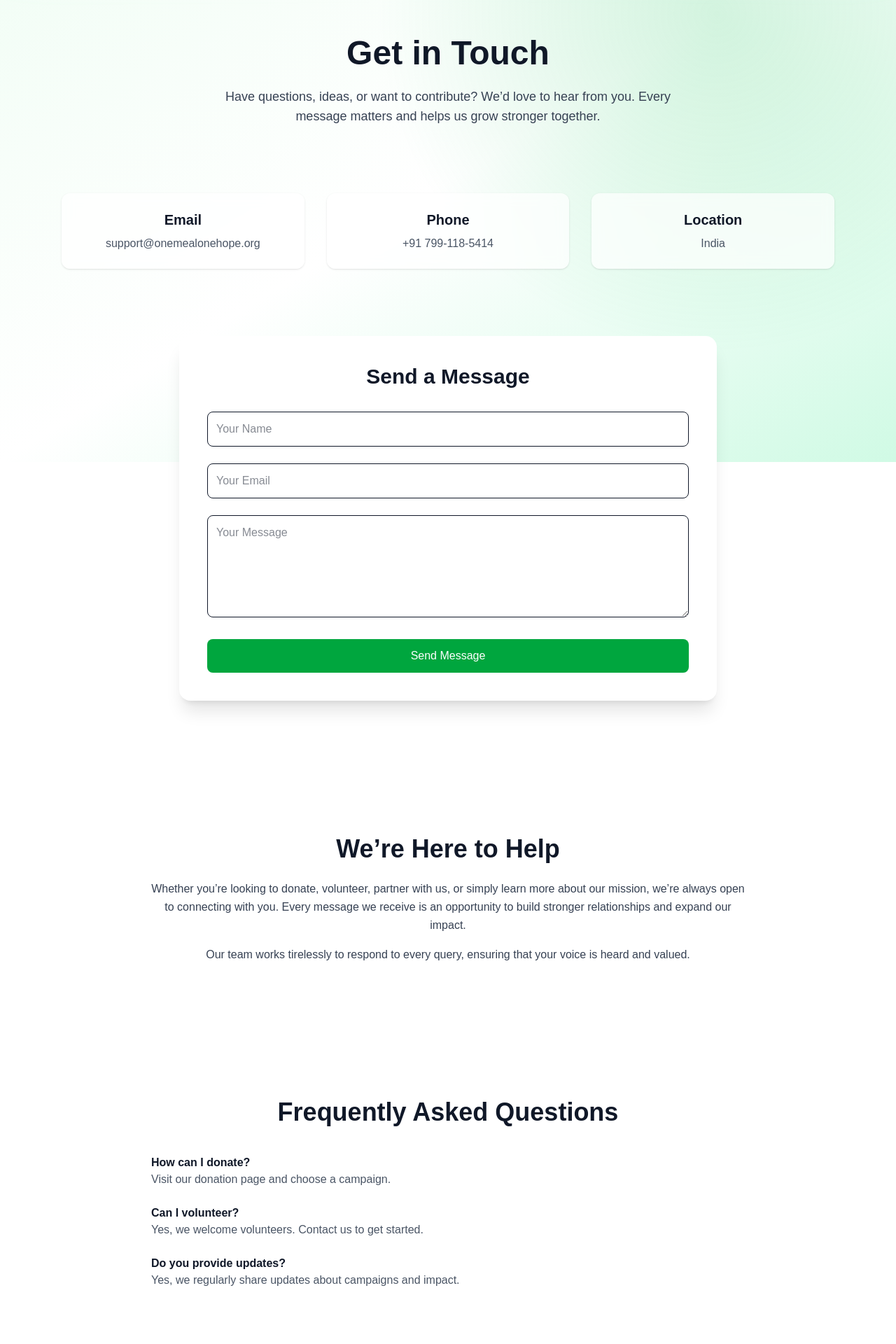
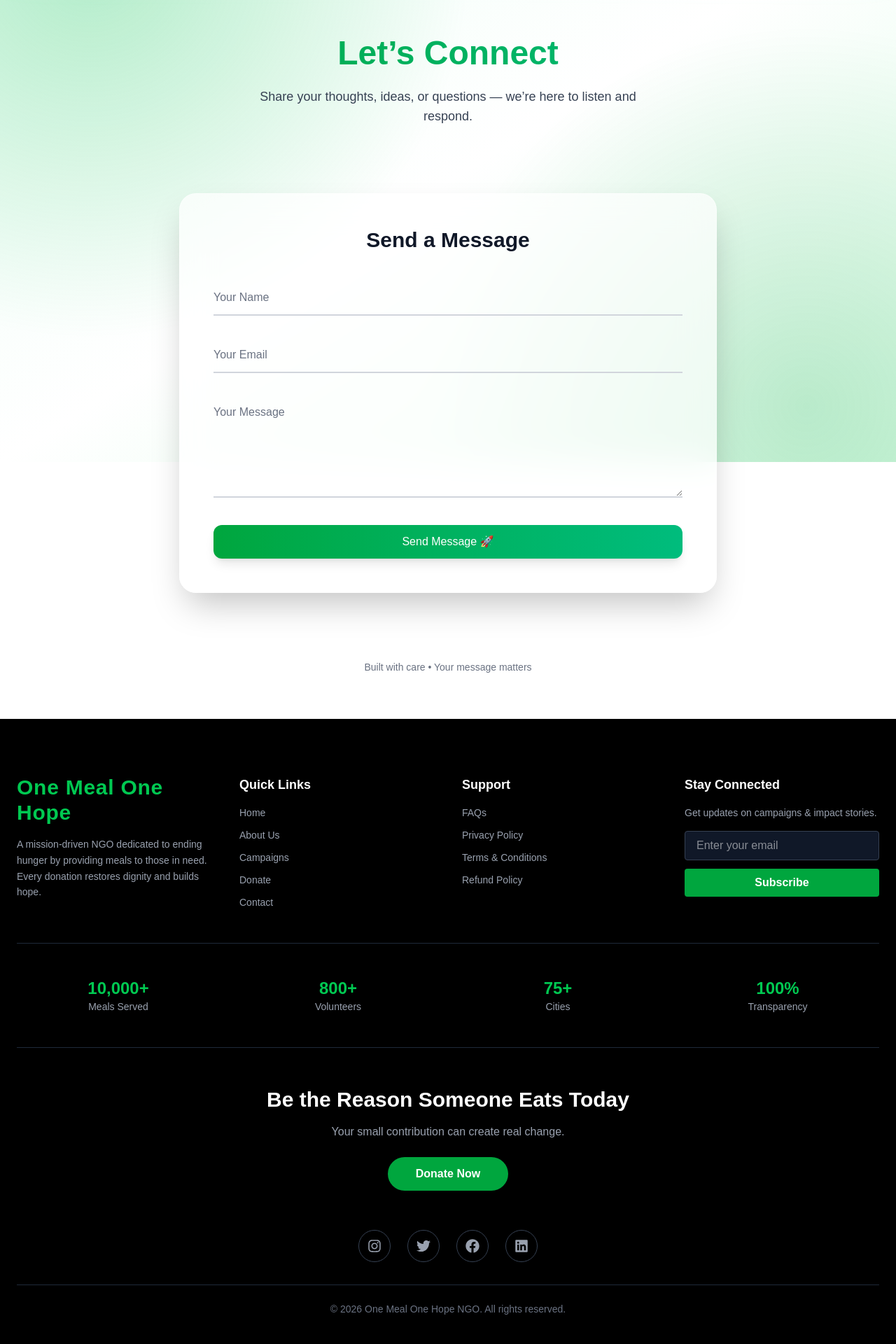
Before and after one commit to itsabhishekme/One-Meal-One-Hope, a Next.js app: page /contact in a window 1280 px wide. Shown: the part 140-2060 px from the top of the page at 70% size. Built offline with nearby package versions, Linux system fonts and the light colour scheme.

Commit message:
Contact form

```diff
--- /dev/null
+++ b/app/api/contact/route.ts
@@ -0,0 +1,145 @@
+import nodemailer from "nodemailer";
+import { NextResponse } from "next/server";
+
+export async function POST(req: Request) {
+  try {
+    const { name, email, message } = await req.json();
+
+    // ✅ VALIDATION
+    if (!name || !email || !message) {
+      return NextResponse.json({
+        success: false,
+        error: "All fields are required",
+      });
+    }
+
+    // ✅ TRANSPORTER (GMAIL)
+    const transporter = nodemailer.createTransport({
+      service: "gmail",
+      auth: {
+        user: process.env.EMAIL_USER,
+        pass: process.env.EMAIL_PASS,
+      },
+    });
+
+    // ===============================
+    // 📩 ADMIN EMAIL (YOU RECEIVE)
+    // ===============================
+    const adminTemplate = `
+      <div style="font-family: 'Segoe UI', sans-serif; background:#f1f5f9; padding:30px;">
+        <div style="max-width:650px; margin:auto; background:white; border-radius:16px; overflow:hidden; box-shadow:0 15px 40px rgba(0,0,0,0.08);">
+
+          <!-- HEADER -->
+          <div style="background:linear-gradient(90deg,#16a34a,#10b981); padding:25px; color:white; text-align:center;">
+            <h2 style="margin:0;">📩 New Contact Message</h2>
+            <p style="margin:5px 0 0; font-size:14px;">Your website received a new inquiry</p>
+          </div>
+
+          <!-- BODY -->
+          <div style="padding:25px;">
+            <div style="margin-bottom:15px;">
+              <strong>Name:</strong><br/>
+              <span style="color:#374151;">${name}</span>
+            </div>
+
+            <div style="margin-bottom:15px;">
+              <strong>Email:</strong><br/>
+              <span style="color:#374151;">${email}</span>
+            </div>
+
+            <div style="margin-top:20px;">
+              <strong>Message:</strong>
+              <div style="margin-top:10px; background:#f3f4f6; padding:15px; border-radius:10px; line-height:1.6;">
+                ${message}
+              </div>
+            </div>
+          </div>
+
+          <!-- FOOTER -->
+          <div style="background:#f9fafb; padding:15px; text-align:center; font-size:12px; color:#6b7280;">
+            🚀 Sent from your contact form • ${new Date().toLocaleString()}
+          </div>
+
+        </div>
+      </div>
+    `;
+
+    // ===============================
+    // 📬 USER AUTO-REPLY EMAIL
+    // ===============================
+    const userTemplate = `
+      <div style="font-family: 'Segoe UI', sans-serif; background:#f9fafb; padding:30px;">
+        <div style="max-width:600px; margin:auto; background:white; border-radius:16px; overflow:hidden; box-shadow:0 10px 30px rgba(0,0,0,0.08);">
+
+          <!-- HEADER -->
+          <div style="background:linear-gradient(90deg,#16a34a,#10b981); padding:20px; text-align:center; color:white;">
+            <h2 style="margin:0;">Thank You, ${name}! 🌿</h2>
+          </div>
+
+          <!-- BODY -->
+          <div style="padding:25px; color:#374151;">
+            <p>Hello ${name},</p>
+
+            <p>
+              Thank you for reaching out to us. We’ve received your message and truly appreciate you taking the time to connect.
+            </p>
+
+            <p>
+              Our team will review your message and get back to you as soon as possible.
+            </p>
+
+            <div style="margin-top:20px; padding:15px; background:#ecfdf5; border-radius:10px;">
+              <strong>Your Message:</strong>
+              <p style="margin-top:10px;">${message}</p>
+            </div>
+
+            <p style="margin-top:20px;">
+              Warm regards,<br/>
+              <strong>Your Team</strong>
+            </p>
+          </div>
+
+          <!-- FOOTER -->
+          <div style="background:#f3f4f6; padding:15px; text-align:center; font-size:12px; color:#6b7280;">
+            This is an automated response. Please do not reply directly.
+          </div>
+
+        </div>
+      </div>
+    `;
+
+    // ===============================
+    // 🚀 SEND EMAIL TO ADMIN
+    // ===============================
+    await transporter.sendMail({
+      from: `"Contact Form" <${process.env.EMAIL_USER}>`,
+      replyTo: email,
+      to: process.env.EMAIL_USER,
+      subject: `📩 New Message from ${name}`,
+      html: adminTemplate,
+      text: message,
+    });
+
+    // ===============================
+    // 📬 SEND AUTO REPLY TO USER
+    // ===============================
+    await transporter.sendMail({
+      from: `"Support Team" <${process.env.EMAIL_USER}>`,
+      to: email,
+      subject: "✅ We received your message",
+      html: userTemplate,
+    });
+
+    console.log("✅ Both emails sent successfully");
+
+    return NextResponse.json({ success: true });
+
+  } catch (error: any) {
+    console.error("❌ EMAIL ERROR:", error);
+
+    return NextResponse.json({
+      success: false,
+      error: error.message,
+    });
+  }
+}
--- a/app/contact/page.tsx
+++ b/app/contact/page.tsx
@@ -9,142 +9,169 @@ export default function Contact() {
     message: "",
   });
 
-  const handleSubmit = (e: any) => {
+  const [status, setStatus] = useState<"idle" | "loading" | "success" | "error">("idle");
+
+  const handleSubmit = async (e: any) => {
     e.preventDefault();
-    alert("Message sent successfully!");
+    setStatus("loading");
+
+    try {
+      const res = await fetch("/api/contact", {
+        method: "POST",
+        headers: {
+          "Content-Type": "application/json",
+        },
+        body: JSON.stringify(form),
+      });
+
+      const data = await res.json();
+
+      if (data.success) {
+        setStatus("success");
+        setForm({ name: "", email: "", message: "" });
+      } else {
+        setStatus("error");
+      }
+    } catch {
+      setStatus("error");
+    }
   };
 
   return (
-    <main className="relative overflow-hidden text-gray-900">
+    <main className="relative min-h-screen overflow-hidden text-gray-900">
 
       {/* 🌈 BACKGROUND */}
-      <div className="fixed inset-0 -z-10 bg-gradient-to-br from-green-50 via-white to-emerald-100" />
-      <div className="fixed inset-0 -z-10 opacity-20 bg-[radial-gradient(circle_at_80%_20%,#22c55e,transparent_40%)]" />
+      <div className="fixed inset-0 -z-10 bg-gradient-to-br from-emerald-50 via-white to-green-100" />
+      <div className="fixed inset-0 -z-10 opacity-30 bg-[radial-gradient(circle_at_10%_10%,#22c55e,transparent_40%)]" />
+      <div className="fixed inset-0 -z-10 opacity-20 bg-[radial-gradient(circle_at_90%_90%,#16a34a,transparent_40%)]" />
+
+      {/* 🎉 SUCCESS OVERLAY */}
+      {status === "success" && (
+        <div className="fixed inset-0 z-50 flex items-center justify-center bg-white/70 backdrop-blur-xl">
+          <div className="bg-white rounded-3xl shadow-2xl p-12 text-center max-w-md animate-[fadeIn_0.4s_ease]">
+
+            <div className="w-20 h-20 mx-auto mb-6 flex items-center justify-center rounded-full bg-green-100">
+              <span className="text-4xl animate-bounce">✅</span>
+            </div>
+
+            <h2 className="text-3xl font-bold text-green-600">
+              Message Delivered
+            </h2>
+
+            <p className="mt-4 text-gray-600 leading-relaxed">
+              Your message has been successfully sent.
+              We truly appreciate you reaching out and will respond shortly.
+            </p>
+
+            <button
+              onClick={() => setStatus("idle")}
+              className="mt-8 px-6 py-3 rounded-xl bg-gradient-to-r from-green-600 to-emerald-500 text-white shadow-lg hover:scale-105 transition"
+            >
+              Send Another Message
+            </button>
+          </div>
+        </div>
+      )}
 
       {/* HERO */}
       <section className="py-24 text-center px-6">
-        <h1 className="text-5xl font-extrabold">Get in Touch</h1>
-        <p className="mt-6 max-w-2xl mx-auto text-lg text-gray-700">
-          Have questions, ideas, or want to contribute? We’d love to hear from you.
-          Every message matters and helps us grow stronger together.
+        <h1 className="text-5xl font-extrabold bg-gradient-to-r from-green-600 to-emerald-500 bg-clip-text text-transparent">
+          Let’s Connect
+        </h1>
+        <p className="mt-6 text-lg text-gray-700 max-w-xl mx-auto">
+          Share your thoughts, ideas, or questions — we’re here to listen and respond.
         </p>
       </section>
 
-      {/* CONTACT INFO */}
-      <section className="max-w-6xl mx-auto px-6 grid md:grid-cols-3 gap-8 text-center">
+      {/* FORM */}
+      <section className="pb-24 px-6">
+        <div className="max-w-3xl mx-auto bg-white/70 backdrop-blur-xl p-12 rounded-3xl shadow-2xl border border-white/40">
 
-        <div className="p-6 bg-white/70 backdrop-blur rounded-xl shadow">
-          <h3 className="font-bold text-xl">Email</h3>
-          <p className="mt-2 text-gray-600">support@onemealonehope.org</p>
-        </div>
+          <h2 className="text-3xl font-bold text-center mb-10">
+            Send a Message
+          </h2>
 
-        <div className="p-6 bg-white/70 backdrop-blur rounded-xl shadow">
-          <h3 className="font-bold text-xl">Phone</h3>
-          <p className="mt-2 text-gray-600">+91 799-118-5414</p>
-        </div>
+          {/* ERROR */}
+          {status === "error" && (
+            <div className="mb-6 p-4 rounded-xl bg-red-100 border border-red-300 text-red-600 text-center animate-[shake_0.3s]">
+              ❌ Something went wrong. Please try again.
+            </div>
+          )}
 
-        <div className="p-6 bg-white/70 backdrop-blur rounded-xl shadow">
-          <h3 className="font-bold text-xl">Location</h3>
-          <p className="mt-2 text-gray-600">India</p>
-        </div>
+          <form onSubmit={handleSubmit} className="space-y-8">
 
-      </section>
+            {/* NAME */}
+            <div className="relative">
+              <input
+                type="text"
+                required
+                value={form.name}
+                onChange={(e) => setForm({ ...form, name: e.target.value })}
+                className="peer w-full border-b-2 border-gray-300 py-3 placeholder-transparent focus:border-green-500 outline-none"
+                placeholder="Name"
+              />
+              <label className="absolute left-0 top-3 text-gray-500 text-sm transition-all
+                peer-placeholder-shown:top-3 peer-placeholder-shown:text-base
+                peer-focus:-top-3 peer-focus:text-sm peer-focus:text-green-600">
+                Your Name
+              </label>
+            </div>
 
-      {/* CONTACT FORM */}
-      <section className="py-24 px-6">
-        <div className="max-w-3xl mx-auto bg-white p-10 rounded-2xl shadow-xl">
-          <h2 className="text-3xl font-bold text-center">Send a Message</h2>
+            {/* EMAIL */}
+            <div className="relative">
+              <input
+                type="email"
+                required
+                value={form.email}
+                onChange={(e) => setForm({ ...form, email: e.target.value })}
+                className="peer w-full border-b-2 border-gray-300 py-3 placeholder-transparent focus:border-green-500 outline-none"
+                placeholder="Email"
+              />
+              <label className="absolute left-0 top-3 text-gray-500 text-sm transition-all
+                peer-placeholder-shown:top-3 peer-placeholder-shown:text-base
+                peer-focus:-top-3 peer-focus:text-sm peer-focus:text-green-600">
+                Your Email
+              </label>
+            </div>
 
-          <form onSubmit={handleSubmit} className="mt-8 space-y-6">
-            <input
-              type="text"
-              placeholder="Your Name"
-              required
-              className="w-full border p-3 rounded-lg focus:outline-none focus:ring-2 focus:ring-green-500"
-              value={form.name}
-              onChange={(e) => setForm({ ...form, name: e.target.value })}
-            />
+            {/* MESSAGE */}
+            <div className="relative">
+              <textarea
+                required
+                rows={5}
+                value={form.message}
+                onChange={(e) => setForm({ ...form, message: e.target.value })}
+                className="peer w-full border-b-2 border-gray-300 py-3 placeholder-transparent focus:border-green-500 outline-none"
+                placeholder="Message"
+              />
+              <label className="absolute left-0 top-3 text-gray-500 text-sm transition-all
+                peer-placeholder-shown:top-3 peer-placeholder-shown:text-base
+                peer-focus:-top-3 peer-focus:text-sm peer-focus:text-green-600">
+                Your Message
+              </label>
+            </div>
 
-            <input
-              type="email"
-              placeholder="Your Email"
-              required
-              className="w-full border p-3 rounded-lg focus:outline-none focus:ring-2 focus:ring-green-500"
-              value={form.email}
-              onChange={(e) => setForm({ ...form, email: e.target.value })}
-            />
-
-            <textarea
-              placeholder="Your Message"
-              required
-              rows={5}
-              className="w-full border p-3 rounded-lg focus:outline-none focus:ring-2 focus:ring-green-500"
-              value={form.message}
-              onChange={(e) => setForm({ ...form, message: e.target.value })}
-            />
-
+            {/* BUTTON */}
             <button
               type="submit"
-              className="w-full bg-green-600 text-white py-3 rounded-lg hover:bg-green-700 transition"
+              disabled={status === "loading"}
+              className="w-full py-3 rounded-xl bg-gradient-to-r from-green-600 to-emerald-500 text-white shadow-lg hover:scale-[1.02] transition flex justify-center items-center"
             >
-              Send Message
+              {status === "loading" ? (
+                <span className="animate-spin border-2 border-white border-t-transparent rounded-full w-5 h-5"></span>
+              ) : (
+                "Send Message 🚀"
+              )}
             </button>
+
           </form>
         </div>
       </section>
 
-      {/* STORY / SUPPORT TEXT */}
-      <section className="py-24 px-6 max-w-4xl mx-auto text-center">
-        <h2 className="text-4xl font-bold">We’re Here to Help</h2>
-
-        <p className="mt-6 text-gray-700 leading-relaxed">
-          Whether you’re looking to donate, volunteer, partner with us, or simply
-          learn more about our mission, we’re always open to connecting with you.
-          Every message we receive is an opportunity to build stronger
-          relationships and expand our impact.
-        </p>
-
-        <p className="mt-4 text-gray-700 leading-relaxed">
-          Our team works tirelessly to respond to every query, ensuring that your
-          voice is heard and valued.
-        </p>
-      </section>
-
-      {/* FAQ */}
-      <section className="py-24 px-6 max-w-4xl mx-auto">
-        <h2 className="text-4xl font-bold text-center">Frequently Asked Questions</h2>
-
-        <div className="mt-10 space-y-6">
-          <div>
-            <h3 className="font-bold">How can I donate?</h3>
-            <p className="text-gray-600">
-              Visit our donation page and choose a campaign.
-            </p>
-          </div>
-
-          <div>
-            <h3 className="font-bold">Can I volunteer?</h3>
-            <p className="text-gray-600">
-              Yes, we welcome volunteers. Contact us to get started.
-            </p>
-          </div>
-
-          <div>
-            <h3 className="font-bold">Do you provide updates?</h3>
-            <p className="text-gray-600">
-              Yes, we regularly share updates about campaigns and impact.
-            </p>
-          </div>
-        </div>
-      </section>
-
-      {/* FINAL CTA */}
-      <section className="py-24 text-center bg-gradient-to-r from-green-600 to-emerald-500 text-white">
-        <h2 className="text-4xl font-bold">Let’s Create Change Together</h2>
-        <p className="mt-4">
-          Reach out today and be part of something meaningful.
-        </p>
-      </section>
+      {/* FOOTER */}
+      <div className="text-center pb-10 text-gray-500 text-sm">
+        Built with care • Your message matters
+      </div>
 
     </main>
   );
--- a/package.json
+++ b/package.json
@@ -13,6 +13,7 @@
     "lucide-react": "^1.11.0",
     "next": "16.2.4",
     "next-pwa": "^5.6.0",
+    "nodemailer": "^8.0.7",
     "qrcode.react": "^4.2.0",
     "react": "19.2.4",
     "react-dom": "19.2.4",
@@ -21,6 +22,7 @@
   "devDependencies": {
     "@tailwindcss/postcss": "^4",
     "@types/node": "^20",
+    "@types/nodemailer": "^8.0.0",
     "@types/react": "^19",
     "@types/react-dom": "^19",
     "eslint": "^9",
```
Also changed, not shown: 1 other file (tests, documents, lock files or other folders).
